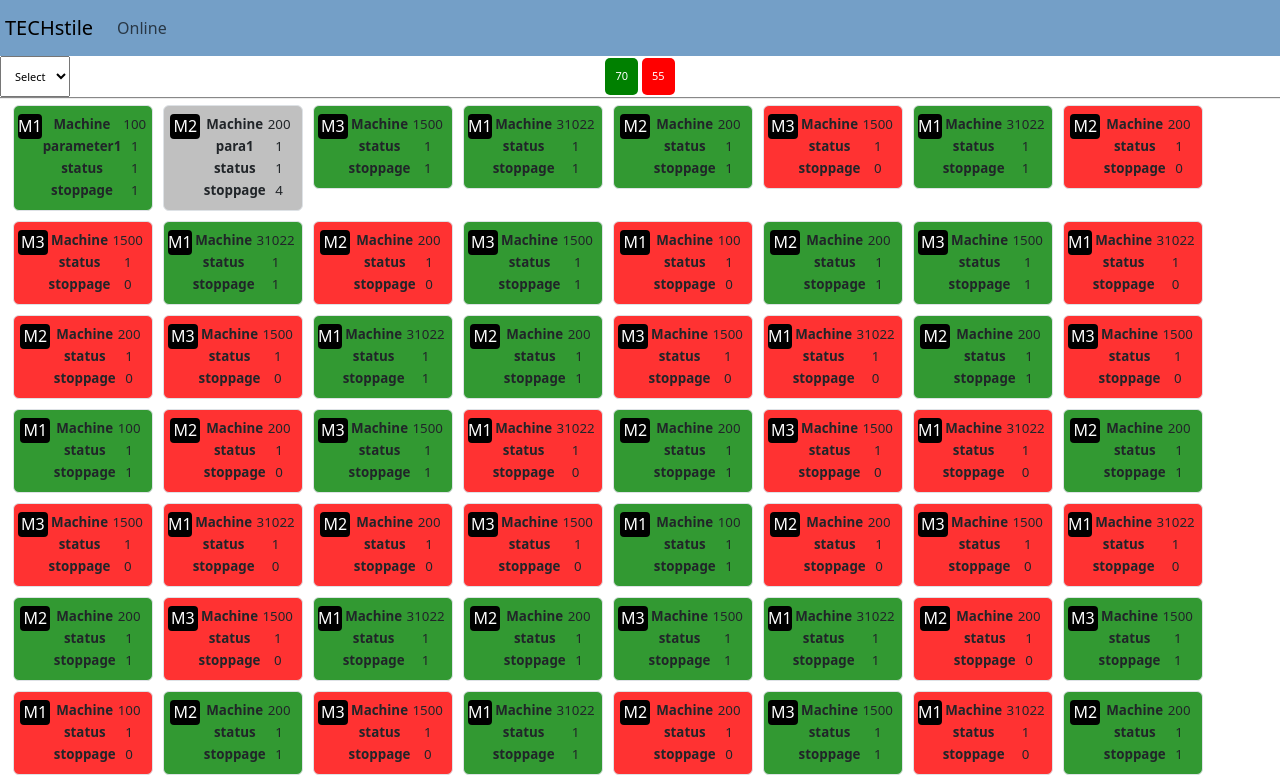
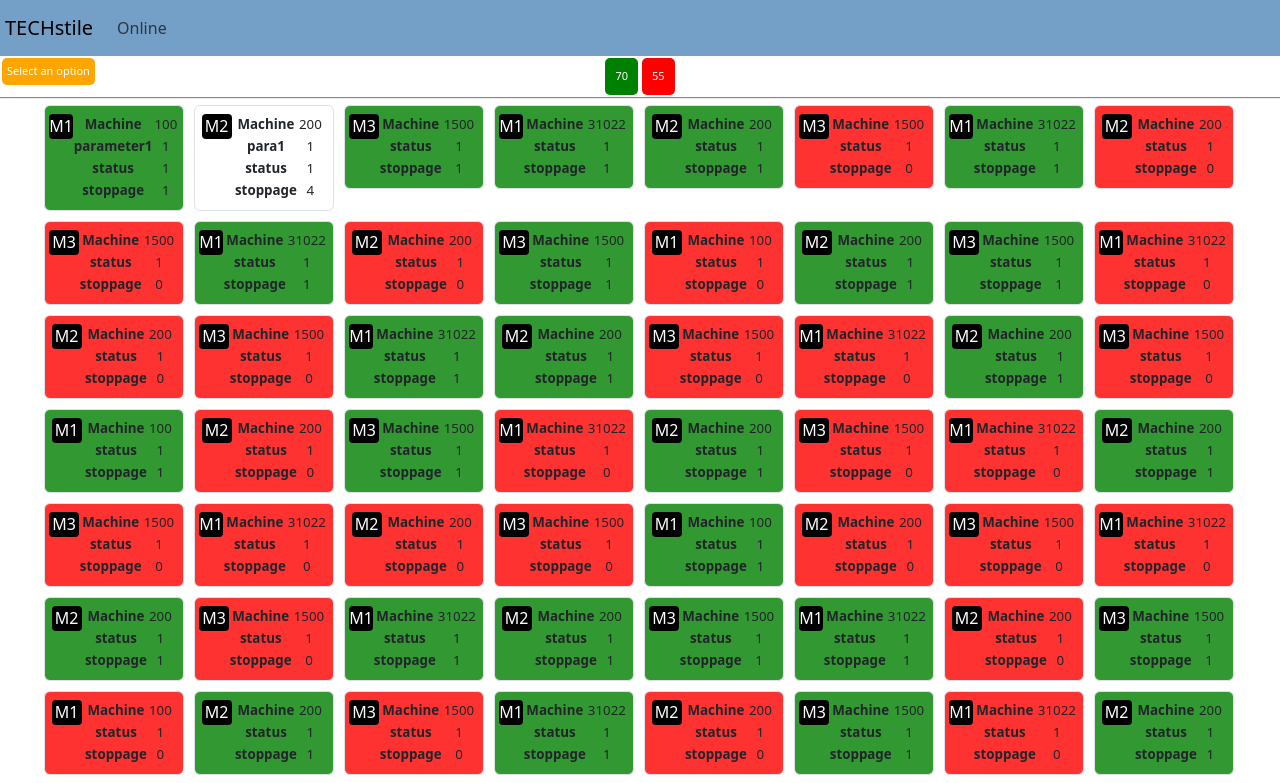
Before and after one commit to Mustak99/project, an Angular app: page /onlineMachine in a window 1280 px wide. Shown: the top 783 px of the page. Built offline with nearby package versions, Linux system fonts and the light colour scheme.

Commit message:
drop down

```diff
--- a/src/app/online-machine/online-machine.component.html
+++ b/src/app/online-machine/online-machine.component.html
@@ -4,14 +4,21 @@
   <div class="bar">
     <div class="row">
       <div class="col bar-1">
-         <select  class="btn-select" >
-          <option>Select</option>
-        <option *ngFor="let key of buttonToDisplay()" >{{key}}</option>
-      </select></div>
+        <div class="dropdown ">
+          <button class="btn btn-primary overflow-visible" (click)="toggleDropdown()">Select an option</button>
+          <div class="dropdown-menu " [ngClass]="{ 'show': isDropdownOpen }">
+            <a class="dropdown-item " >Option 1</a>
+            <a class="dropdown-item" >Option 2</a>
+            <a class="dropdown-item" >Option 3</a>
+          </div>
+        </div>
+      </div>
       <div class="col bar-2"><button style="background-color: green; padding: 10px;">70</button><button style="background-color: red;padding: 10px;">55</button></div>
       <div class="col"></div>
     </div>
    </div>
+
+
 <!--
   <div class="jc status">
     <div class="btnDeactive">{{stoppageCount}}</div>
@@ -21,10 +28,10 @@
   <button *ngFor="let key of buttonToDisplay()"  (click)="toggleKeyDisplay(key)">{{ key }}</button>
 
 </div> -->
-
-    <div class="row" style="margin-top: 100px; --bs-gutter-x: -1rem;">
+  <div class="" style="margin-top: 100px;margin-left: 4%;">
+    <div class="row " >
       <div class="col-md-2  " *ngFor="let MachineData of MachineDataArray" >
-        <div class="p-2 border rounded  jc"   [ngStyle]="{'background-color': MachineData.stoppage === '0' ? '#ff3232' : (MachineData.stoppage === '1' ? '#329932' : 'rgb(192, 192, 192)')}" >
+        <div class="p-2 border rounded  jc"   [ngStyle]="{'background-color': MachineData.stoppage === '0' ? '#ff3232' : (MachineData.stoppage === '1' ? '#329932' : '')}" >
           <div class="machineName "  >
             <p class="">{{ MachineData.title }}</p>
           </div>
@@ -41,3 +48,4 @@
           </div>
         </div>
       </div>
+  </div>
--- a/src/app/online-machine/online-machine.component.ts
+++ b/src/app/online-machine/online-machine.component.ts
@@ -190,5 +190,9 @@ export class OnlineMachineComponent {
     }
   }
 
+  isDropdownOpen = false;
 
+  toggleDropdown() {
+    this.isDropdownOpen = !this.isDropdownOpen;
+  }
 }
```
